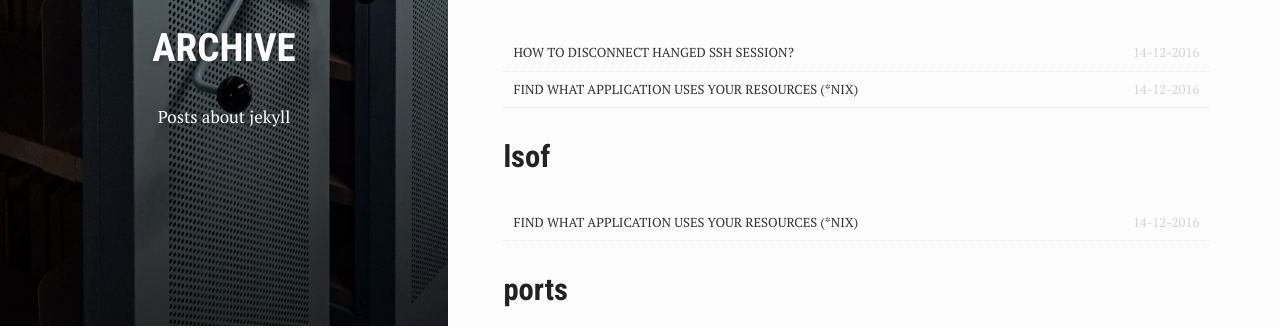
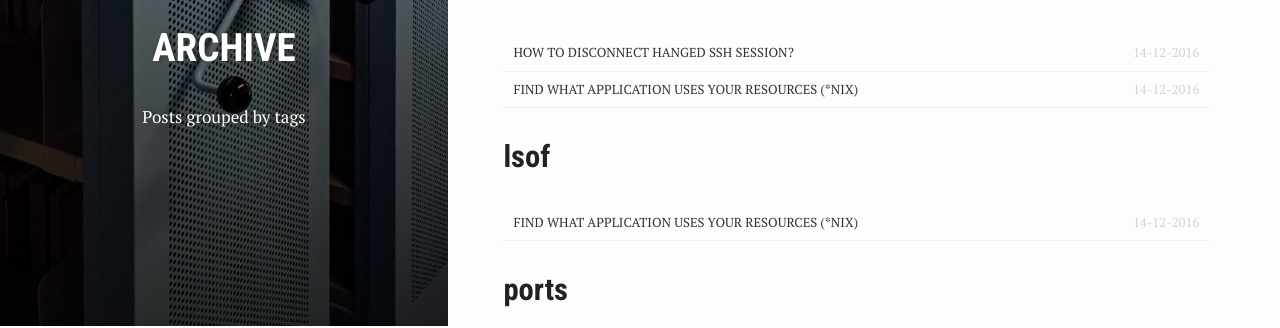
Before and after one commit to mwilczek-net/blog.mwilczek.net, a Jekyll site: the page built from archive.md, in a window 1280 px wide. Shown: the part 574-902 px from the top of the page. Built offline with Jekyll 4.4.1, drawn with Linux system fonts in a browser that asks for light colours.

Commit message:
archive summary

```diff
--- a/archive.md
+++ b/archive.md
@@ -5,7 +5,7 @@ layout: page
 permalink: /posts/
 title: "Archive"
 crawlertitle: "All articles"
-summary: "Posts about jekyll"
+summary: "Posts grouped by tags"
 active: archive
 ---
 
```
